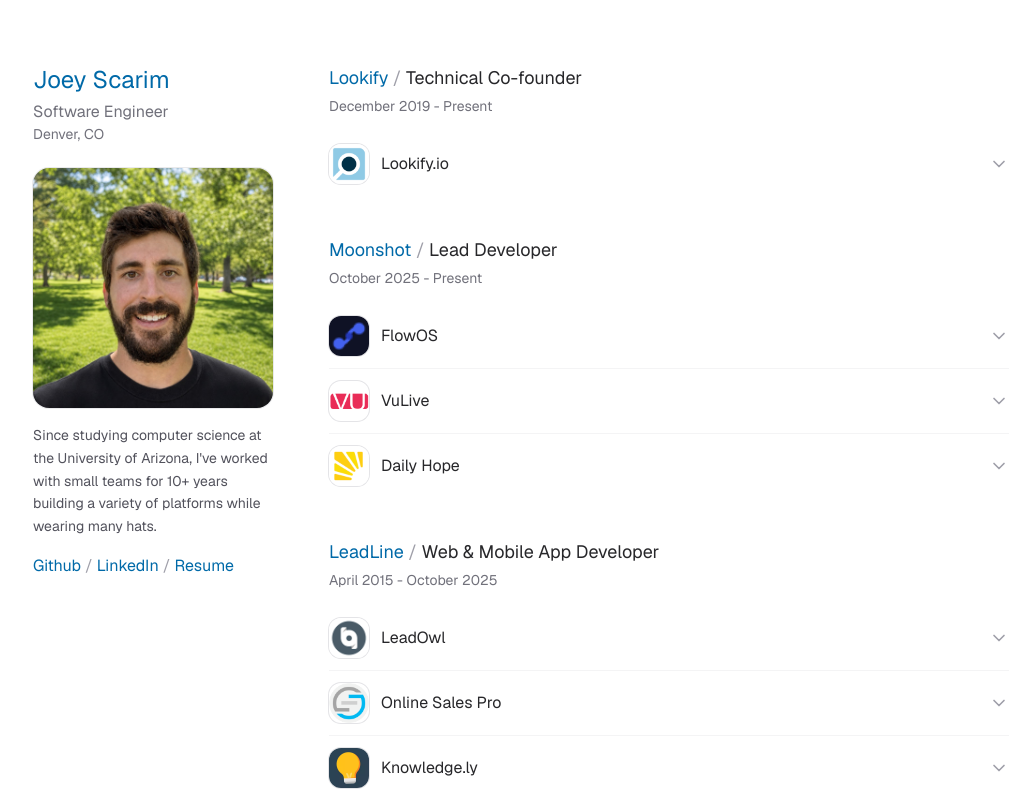
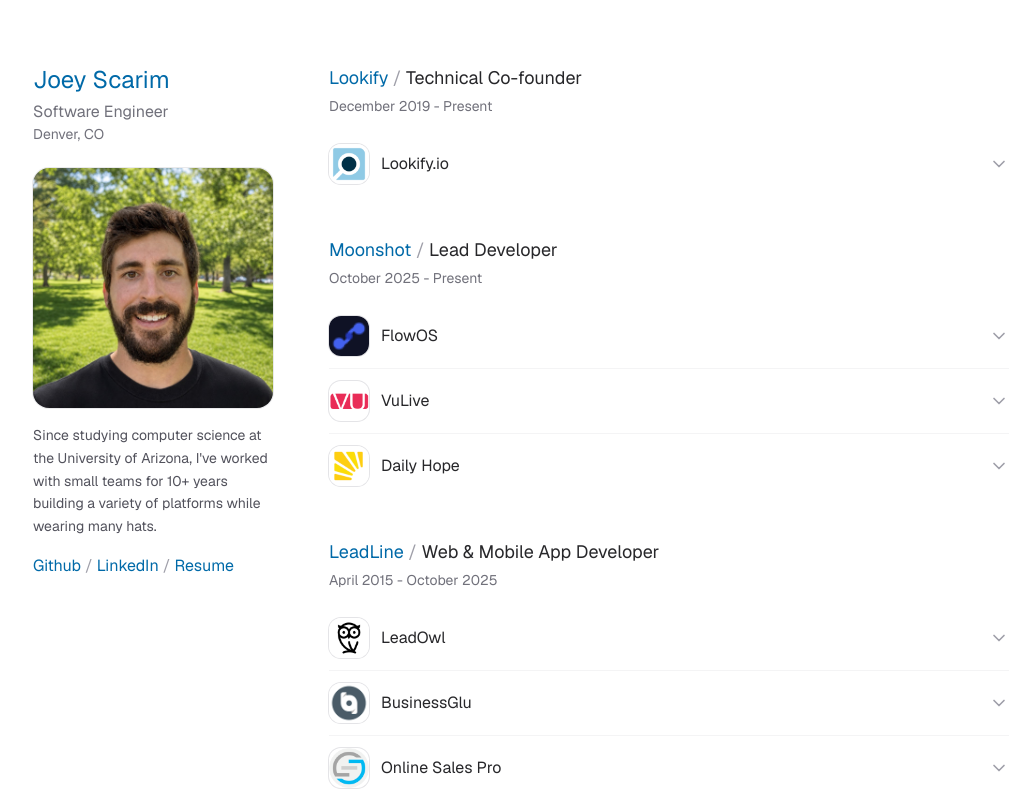
Before and after one commit to joeyscarim/portfolio, a Next.js app: page / in a window 1280 px wide. Shown: the top 800 px of the page, without its empty margins (119-1155 px from the left). Built offline with nearby package versions, Linux system fonts and the light colour scheme.

Commit message:
Add BusinessGlu project to work data
- Updated `work.ts` to include the "BusinessGlu" project with its name, initial, accent color, and icon.
- Enhanced project representation by adding the corresponding icon image for "BusinessGlu".

```diff
--- a/app/data/work.ts
+++ b/app/data/work.ts
@@ -122,6 +122,9 @@
         stack: "AWS, React Native",
         status: "Exited",
         screenshots: ["/screenshots/leadowl/showcase.png"],
+      },
+      {
+        name: "BusinessGlu",
         initial: "B",
         accent: "bg-emerald-500",
         icon: "/icons/businessglu.webp",
```
